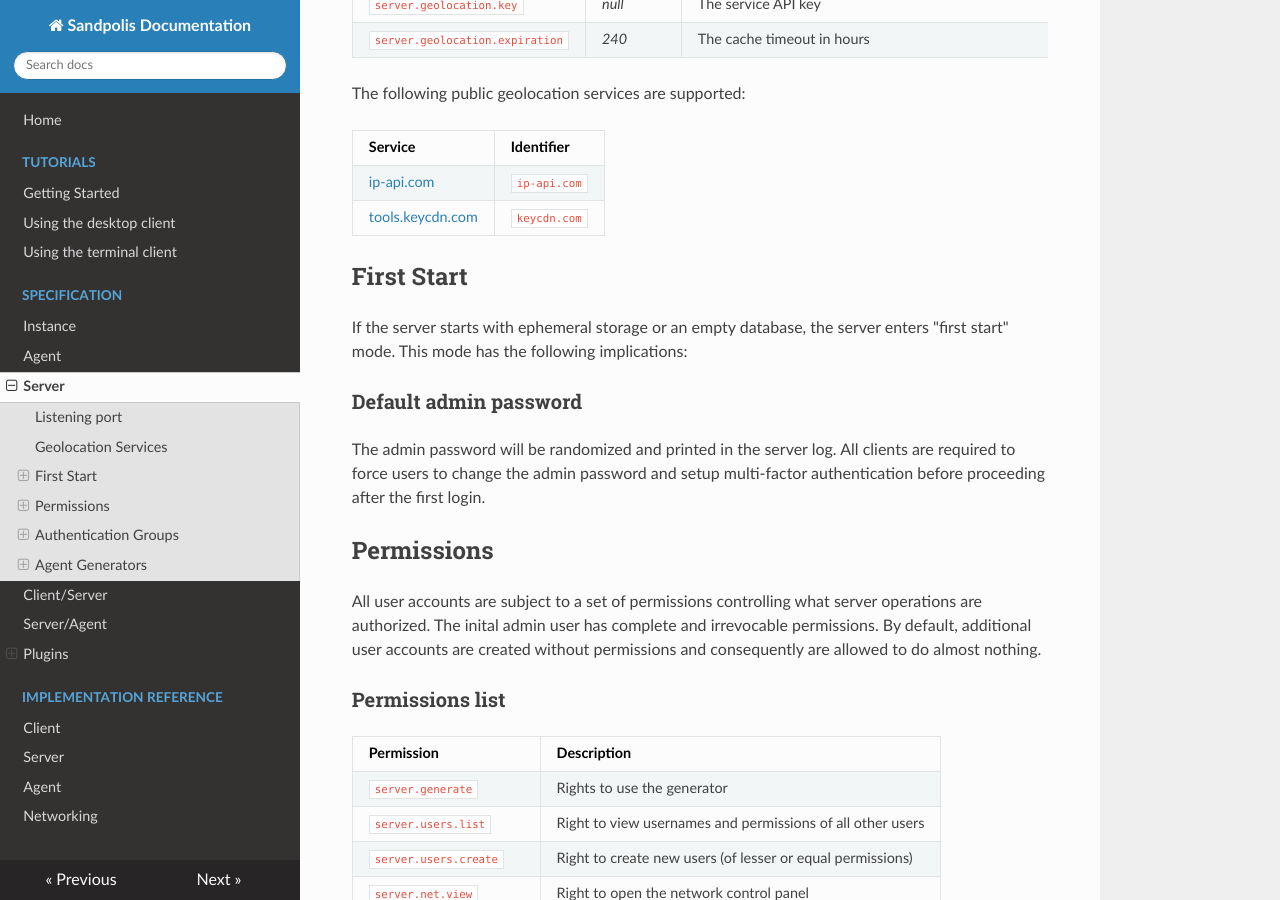
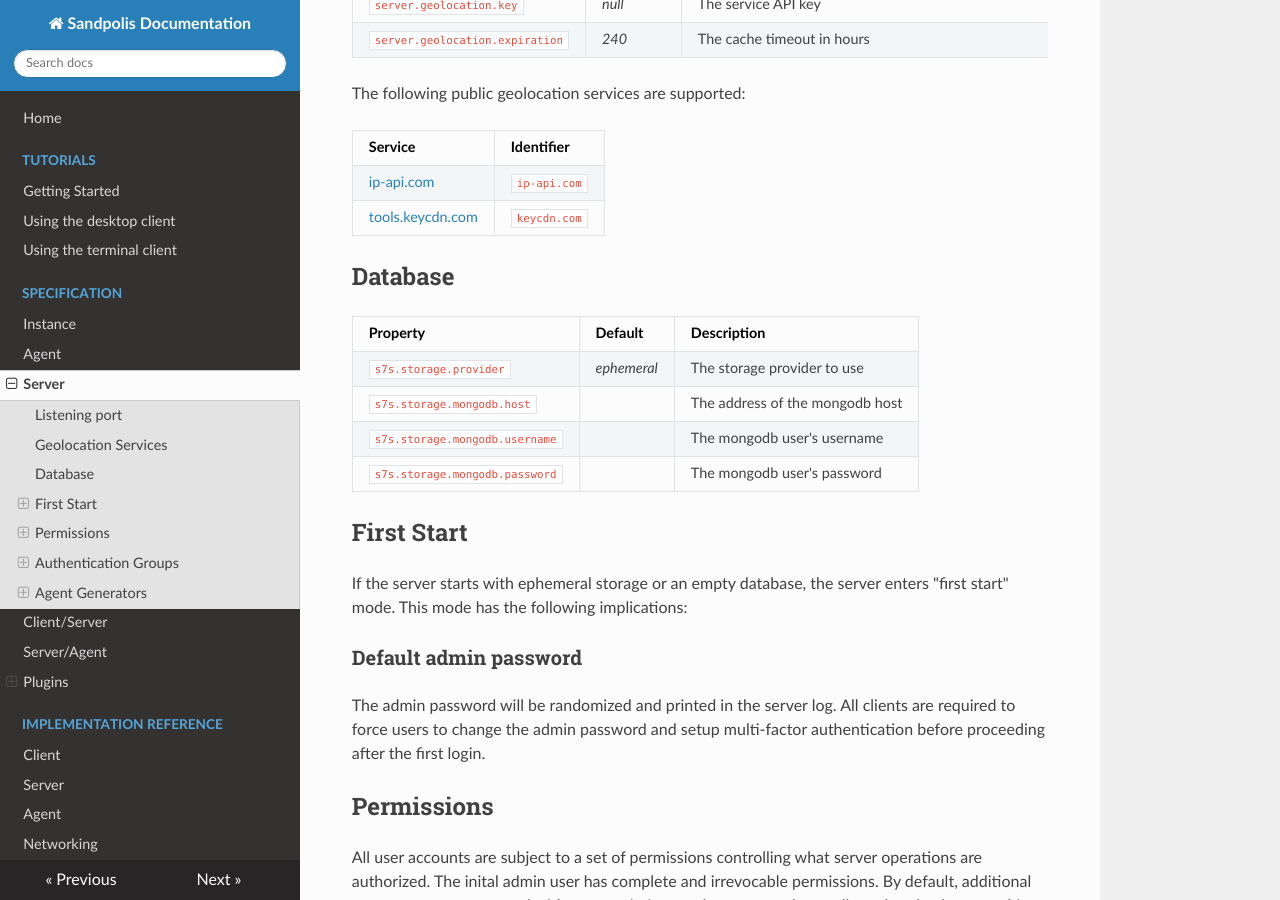
Before and after one commit to sandpolis/docs, an MkDocs documentation site: the page built from docs/specification/server.md, in a window 1280 px wide and 900 px high, scrolled down 571 px. Built offline with MkDocs 1.6.1, drawn with Linux system fonts in a browser that asks for light colours; nearby versions of some CDN libraries.

Commit message:
Add database config options

```diff
--- a/docs/specification/server.md
+++ b/docs/specification/server.md
@@ -22,6 +22,15 @@ The following public geolocation services are supported:
 |------------|------------|
 | <a href="https://ip-api.com" target="_blank">ip-api.com</a> | `ip-api.com` |
 | <a href="https://tools.keycdn.com/geo" target="_blank">tools.keycdn.com</a> | `keycdn.com` |
+
+## Database
+
+| Property                        | Default      | Description                                                                            |
+|---------------------------------|--------------|----------------------------------------------------------------------------------------|
+| `s7s.storage.provider`          | *ephemeral*  | The storage provider to use
+| `s7s.storage.mongodb.host`      |              | The address of the mongodb host                                                        |
+| `s7s.storage.mongodb.username`  |              | The mongodb user's username                                                            |
+| `s7s.storage.mongodb.password`  |              | The mongodb user's password                                                            |
 
 ## First Start
 If the server starts with ephemeral storage or an empty database, the server enters
```
Also changed, not shown: docs/specification/plugins/snapshot.md (+7 -0 lines).
